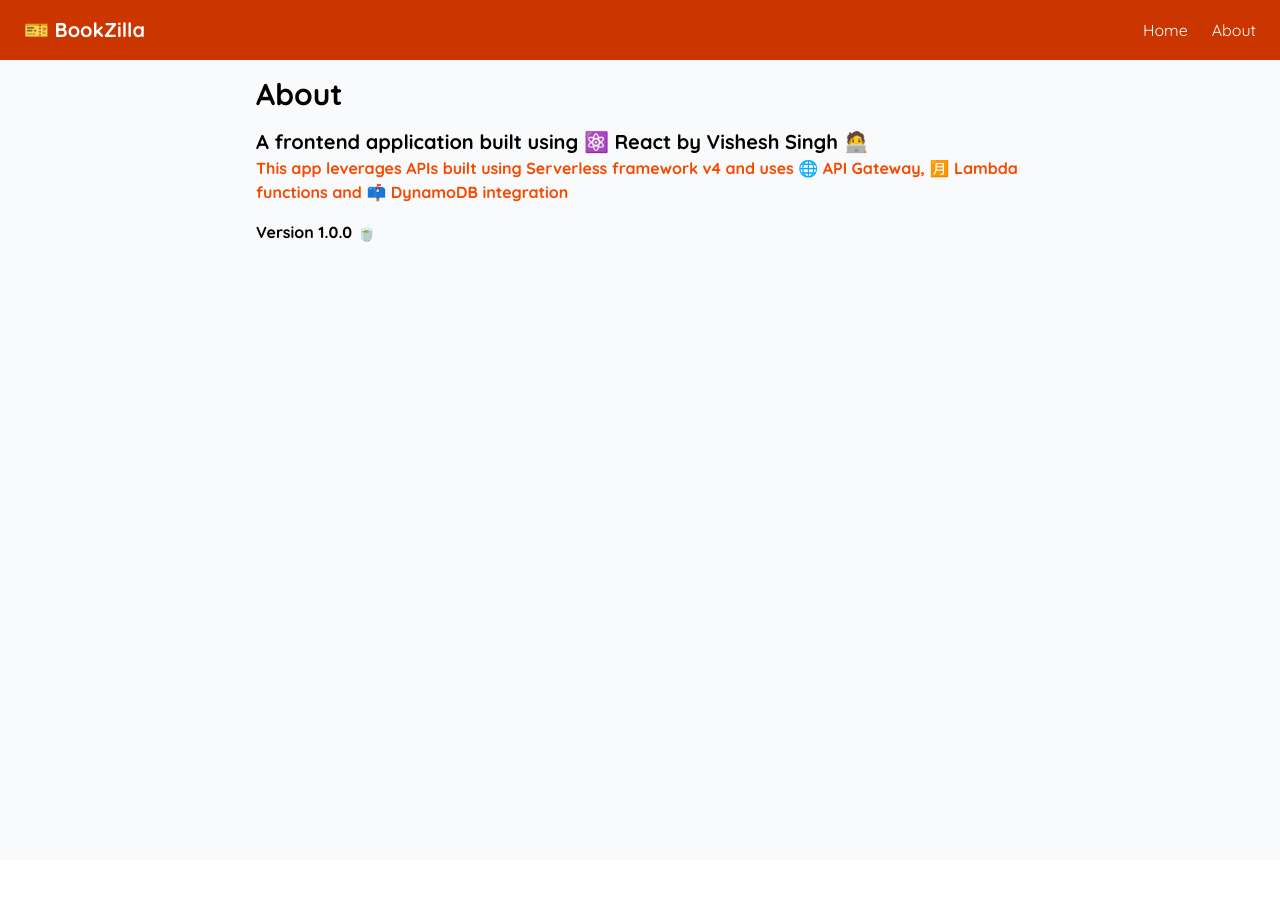
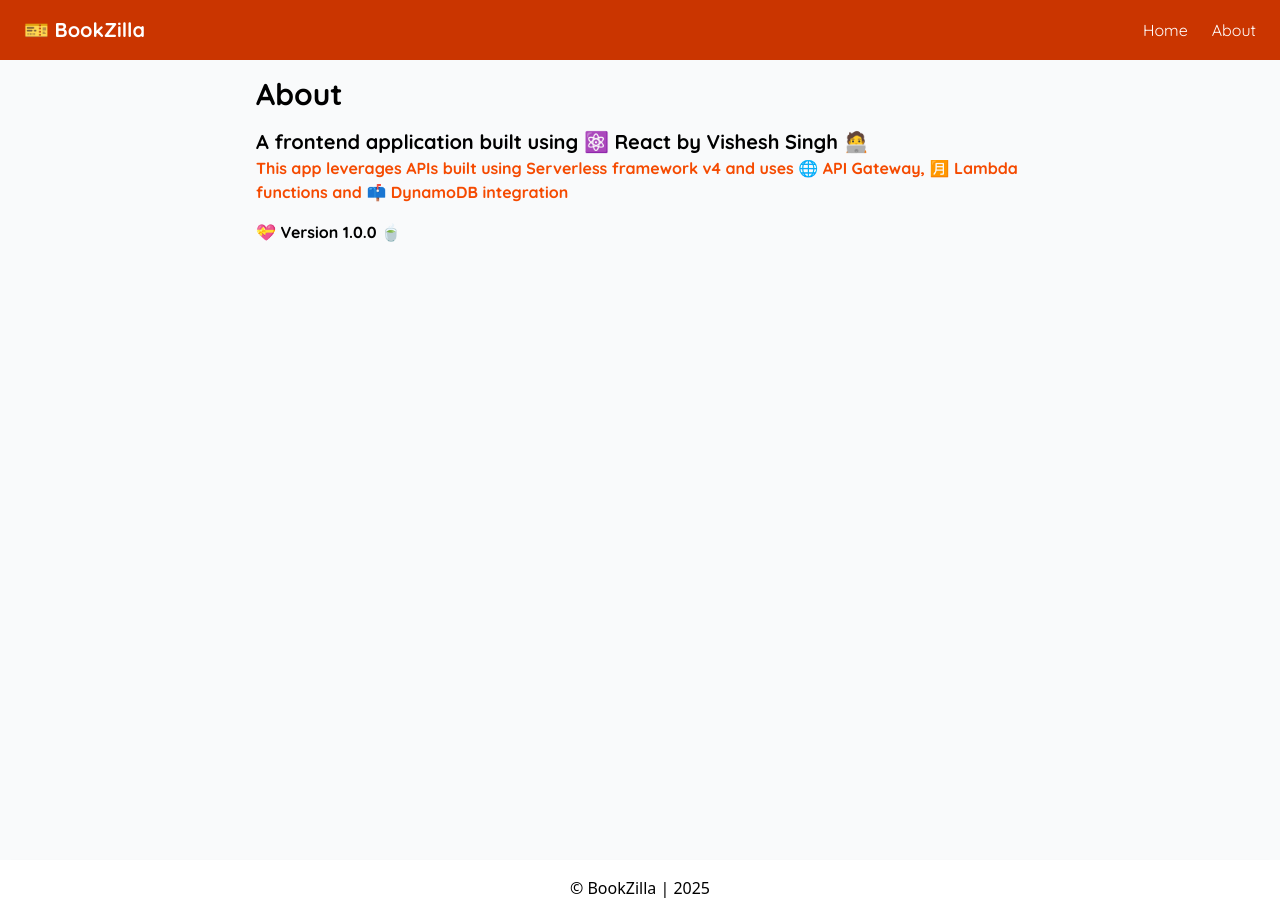
Before and after one commit to VisheshSingh/full-stack-serverless-react-project, a React app in the folder frontend/: page /about in a window 1280 px wide. Before the commit the page ends 860 px from the top, so only its background shows below. Built offline with nearby package versions, Linux system fonts and the light colour scheme; no server answers; the HTML template or start-up script is replaced by a standard one.

Commit message:
🦶 footer component

```diff
--- a/frontend/src/App.jsx
+++ b/frontend/src/App.jsx
@@ -3,6 +3,7 @@ import './App.css';
 import Navbar from './components/Navbar';
 import Home from './components/Home';
 import About from './components/About';
+import Footer from './components/Footer';
 
 function App() {
   return (
@@ -12,6 +13,7 @@ function App() {
         <Route path='/' element={<Home />} />
         <Route path='/about' element={<About />} />
       </Routes>
+      <Footer />
     </>
   );
 }
--- a/frontend/src/components/About.jsx
+++ b/frontend/src/components/About.jsx
@@ -10,7 +10,7 @@ const About = () => {
           This app leverages APIs built using Serverless framework v4 and uses
           🌐 API Gateway, 🈷️ Lambda functions and 📫 DynamoDB integration
         </h4>
-        <p className='mt-4 font-extrabold'>Version 1.0.0 🍵</p>
+        <p className='mt-4 font-extrabold'>💝 Version 1.0.0 🍵</p>
       </div>
     </div>
   );
--- /dev/null
+++ b/frontend/src/components/Footer.jsx
@@ -0,0 +1,9 @@
+const Footer = () => {
+  return (
+    <footer className='mb-0 p-4 text-center shadow-lg'>
+      &copy; BookZilla | {new Date().getFullYear()}
+    </footer>
+  );
+};
+
+export default Footer;
```
